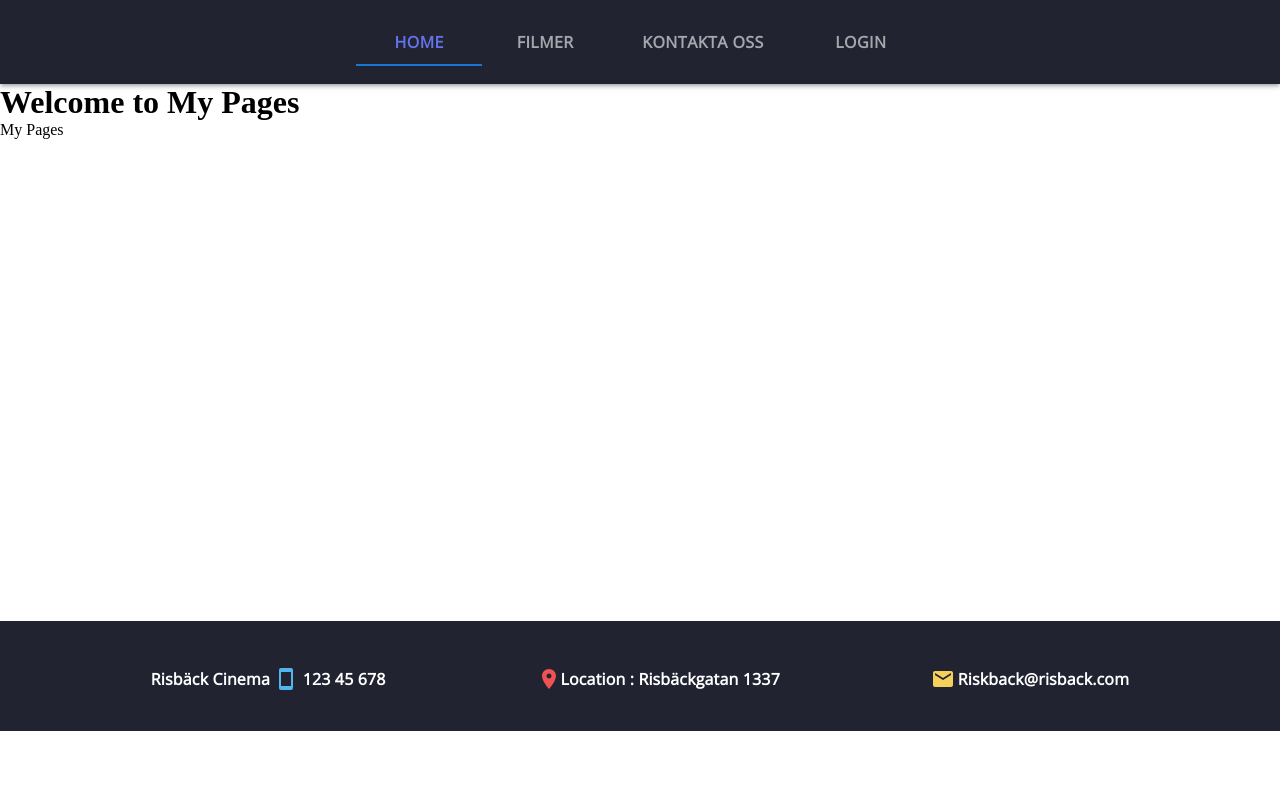
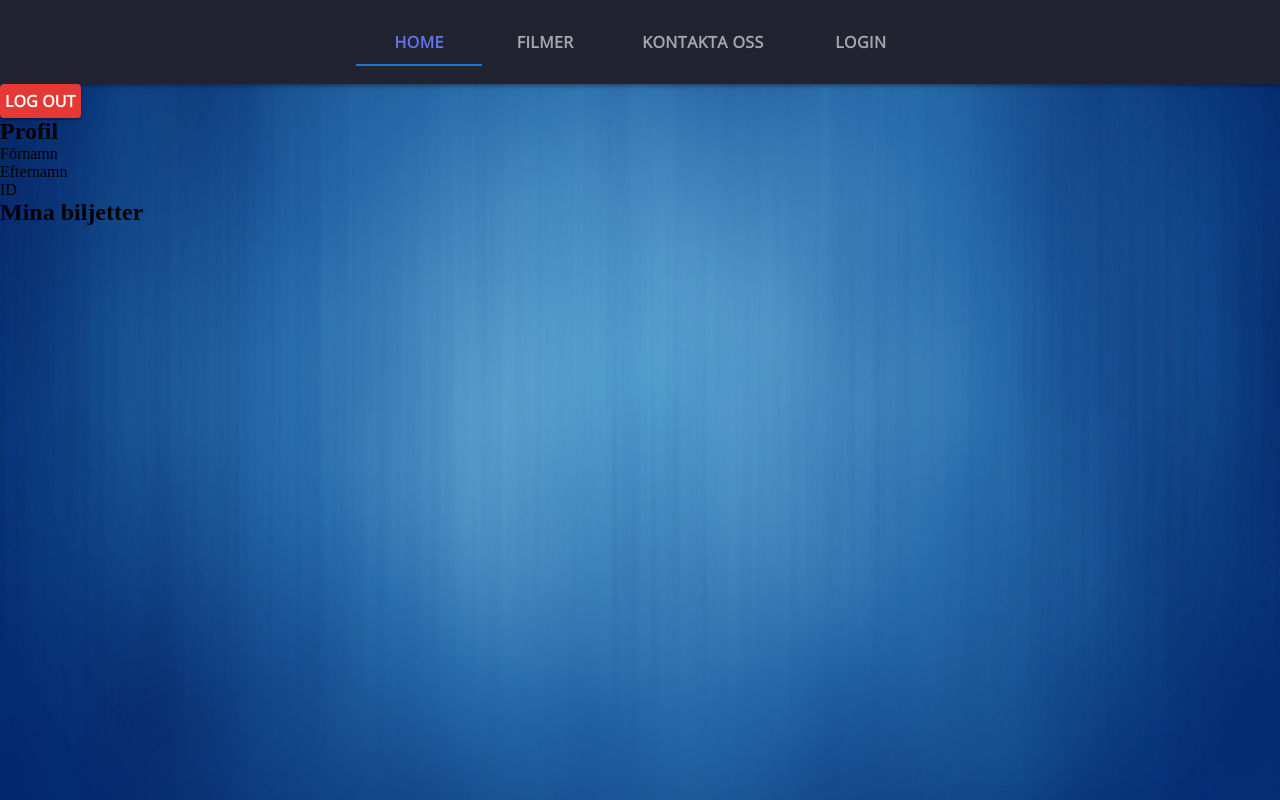
Before and after one commit to PontusVallgren/Kino-Cinema, a Next.js app: page /mypages in a window 1280 px wide. Shown: the top 800 px of the page. Built offline with nearby package versions, Linux system fonts and the light colour scheme.

Commit message:
Added a CustomBtn for log out

```diff
--- a/src/pages/mypages.tsx
+++ b/src/pages/mypages.tsx
@@ -1,11 +1,31 @@
 import React from 'react';
 import { Box } from '@mui/material';
 
+import Head from 'next/head';
+import '../../styles/movies.module.css';
+import { CustomBtn } from '../components/CustomMUI/CustomUI';
 export default function myPages() {
   return (
-    <div>
-      <h1>Welcome to My Pages </h1>
-      <Box sx={{ height: '500px' }}>My Pages</Box>
+    <div className="main">
+      <Head>
+        <title>Risbäck Cinema</title>
+        <meta name="description" content="Generated by create next app" />
+        <link rel="icon" href="/favicon.ico" />
+      </Head>
+      <CustomBtn
+        btnText={'Log out'}
+        btnColor={'error'}
+        btnPadding={'5px'}
+      ></CustomBtn>
+      <Box sx={{ height: '900px' }}>
+        <div className="container">
+          <h2>Profil</h2>
+          <p>Förnamn</p>
+          <p>Efternamn</p>
+          <p>ID</p>
+          <h2>Mina biljetter</h2>
+        </div>
+      </Box>
     </div>
   );
 }
```
Also changed, not shown: src/components/myPages.module.css (added).
